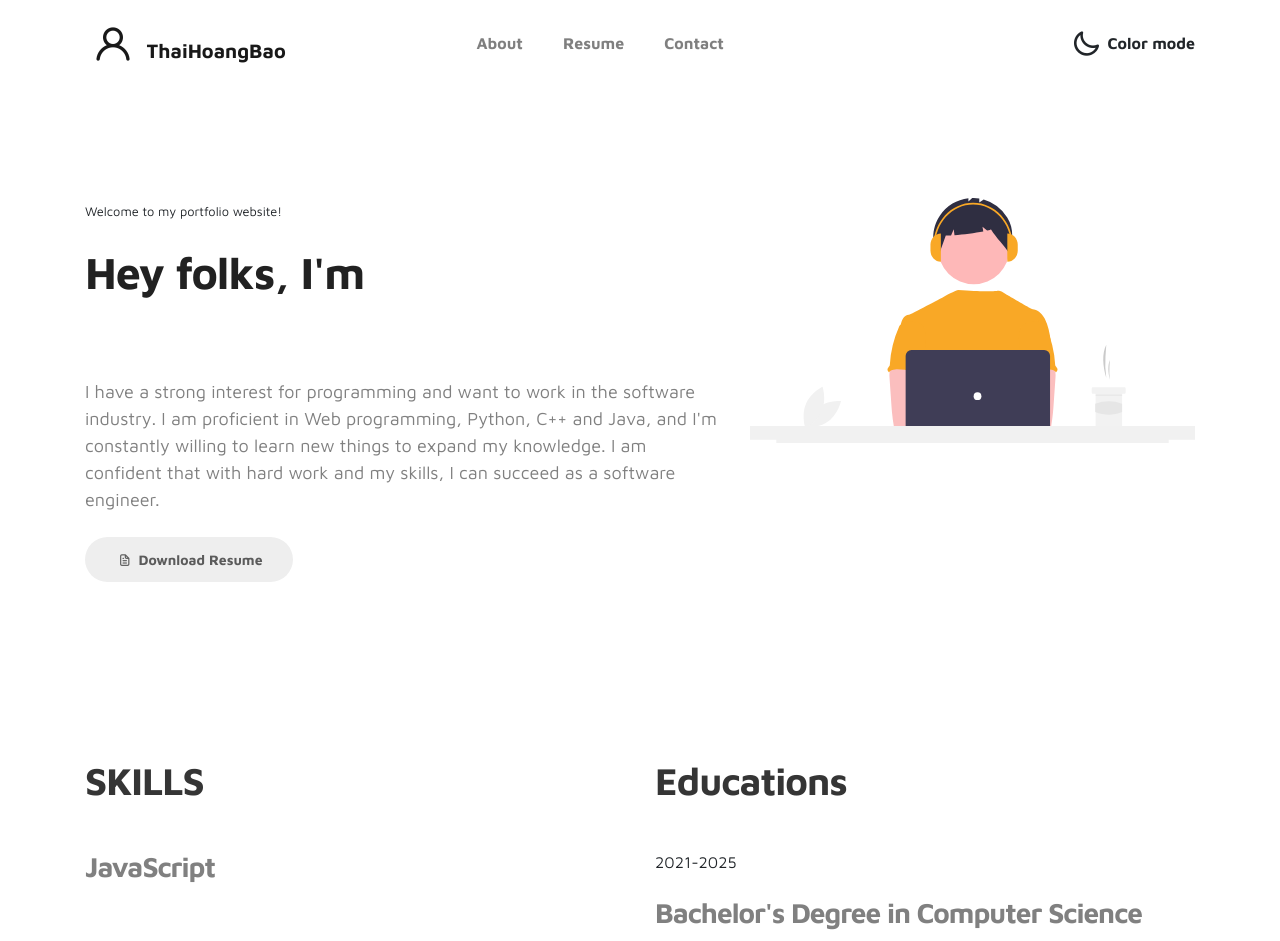
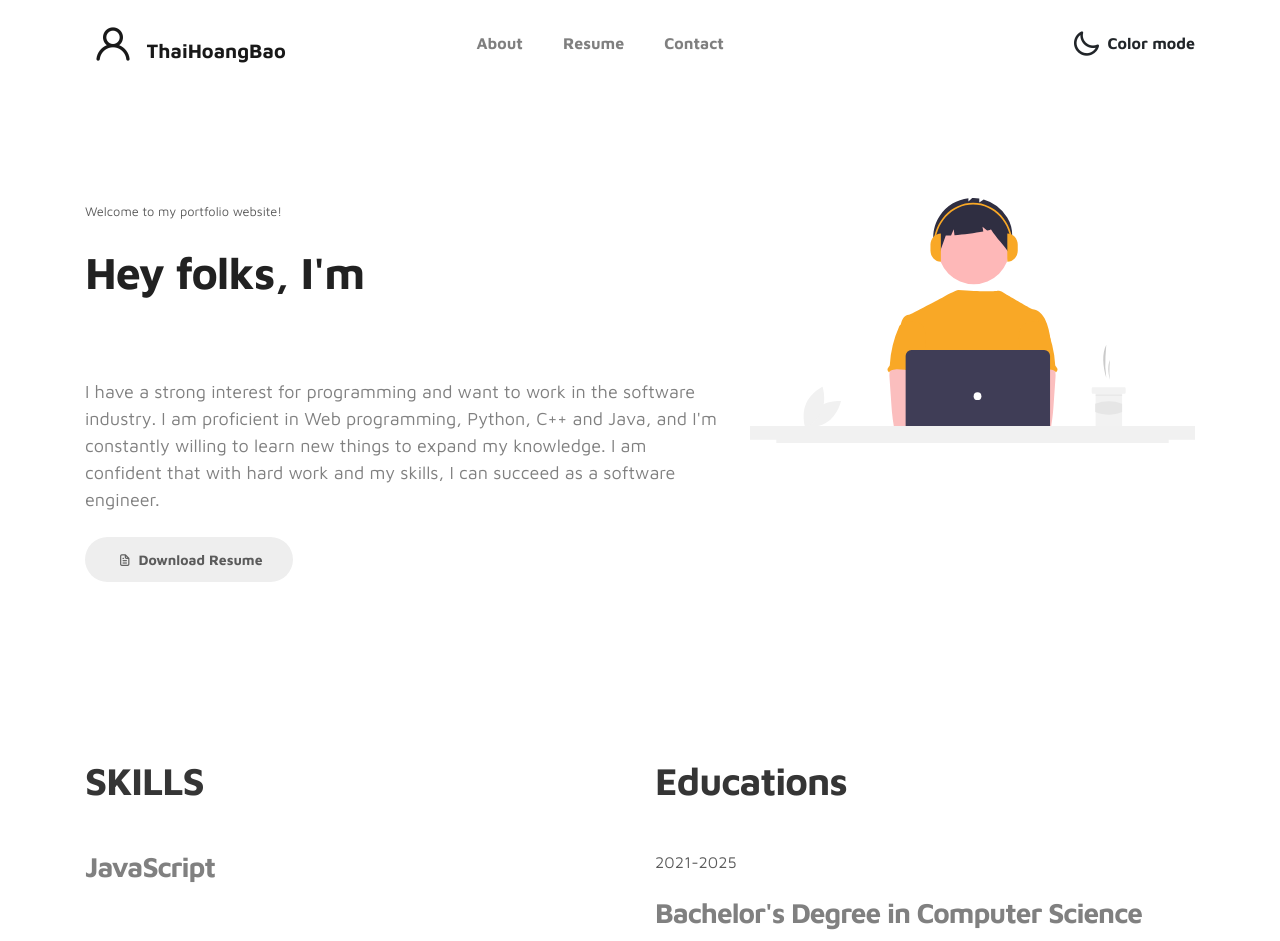
Before and after one commit to NoddenIII/Portfolio, a plain HTML site: page index.html in a window 1280 px wide. Shown: the top 941 px of the page. Drawn offline with Linux system fonts and the light colour scheme.

Commit message:
Update_text

```diff
--- a/index.html
+++ b/index.html
@@ -72,7 +72,7 @@ https://www.tooplate.com/view/2115-marvel
 
         <div class="col-lg-7 col-md-12 col-12 d-flex align-items-center">
           <div class="about-text">
-            <small class="smail-text">Welcome to <span >my portfolio website!</span></small>
+            <small class="smail-text"><span style="color: #5b5b5b">Welcome to my portfolio website!</span></small>
             <h1 class="animated animated-text">
               <span class="mr-2">Hey folks, I'm</span>
               <div class="animated-info">
@@ -152,7 +152,7 @@ https://www.tooplate.com/view/2115-marvel
 
           <div class="timeline">
             <div class="timeline-wrapper">
-                <span >2021-2025</span>
+                <span style="color: #5b5b5b">2021-2025</span>
               </div>
               <div class="timeline-info">
                 <h3><span>Bachelor's Degree in Computer Science</span></h3>
```
